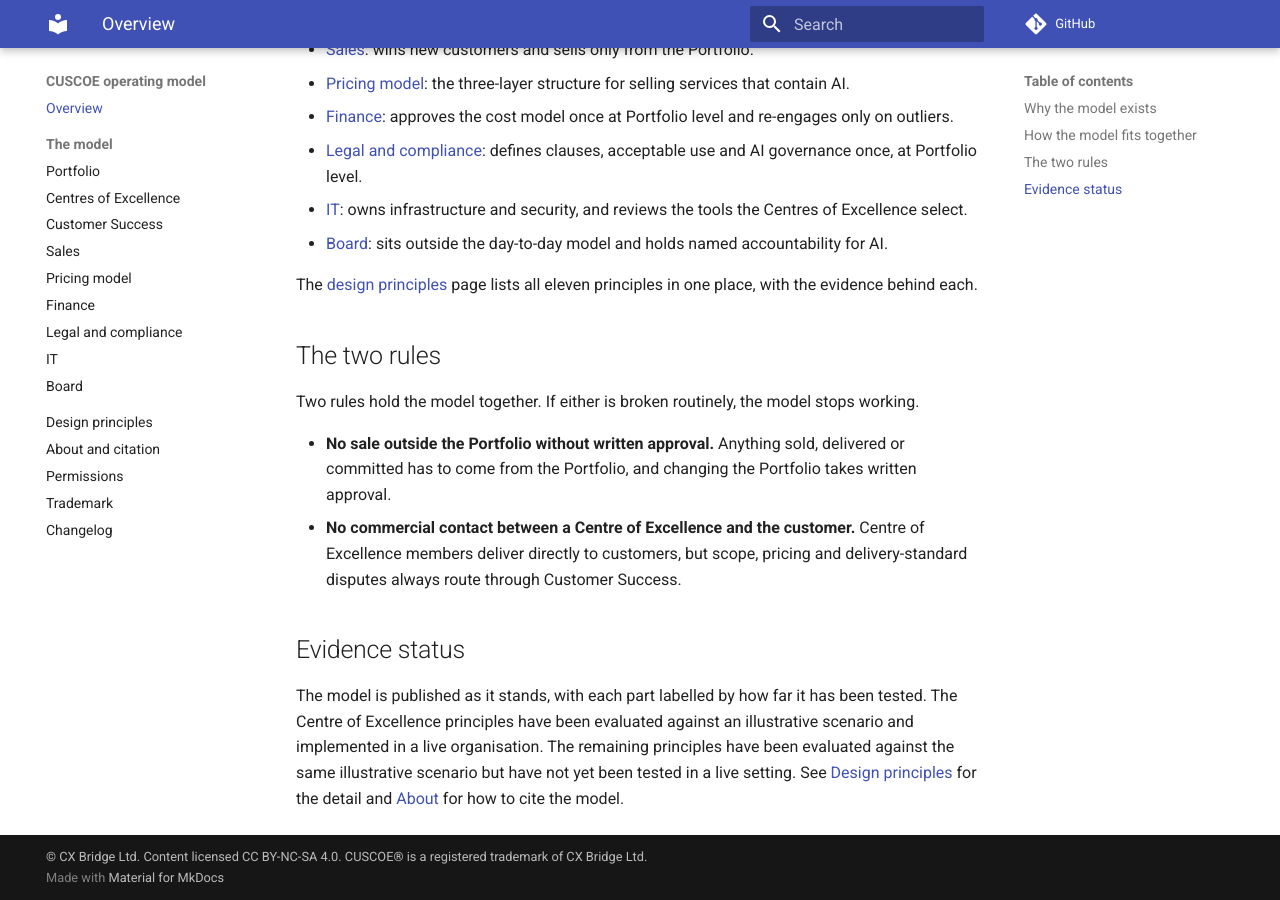
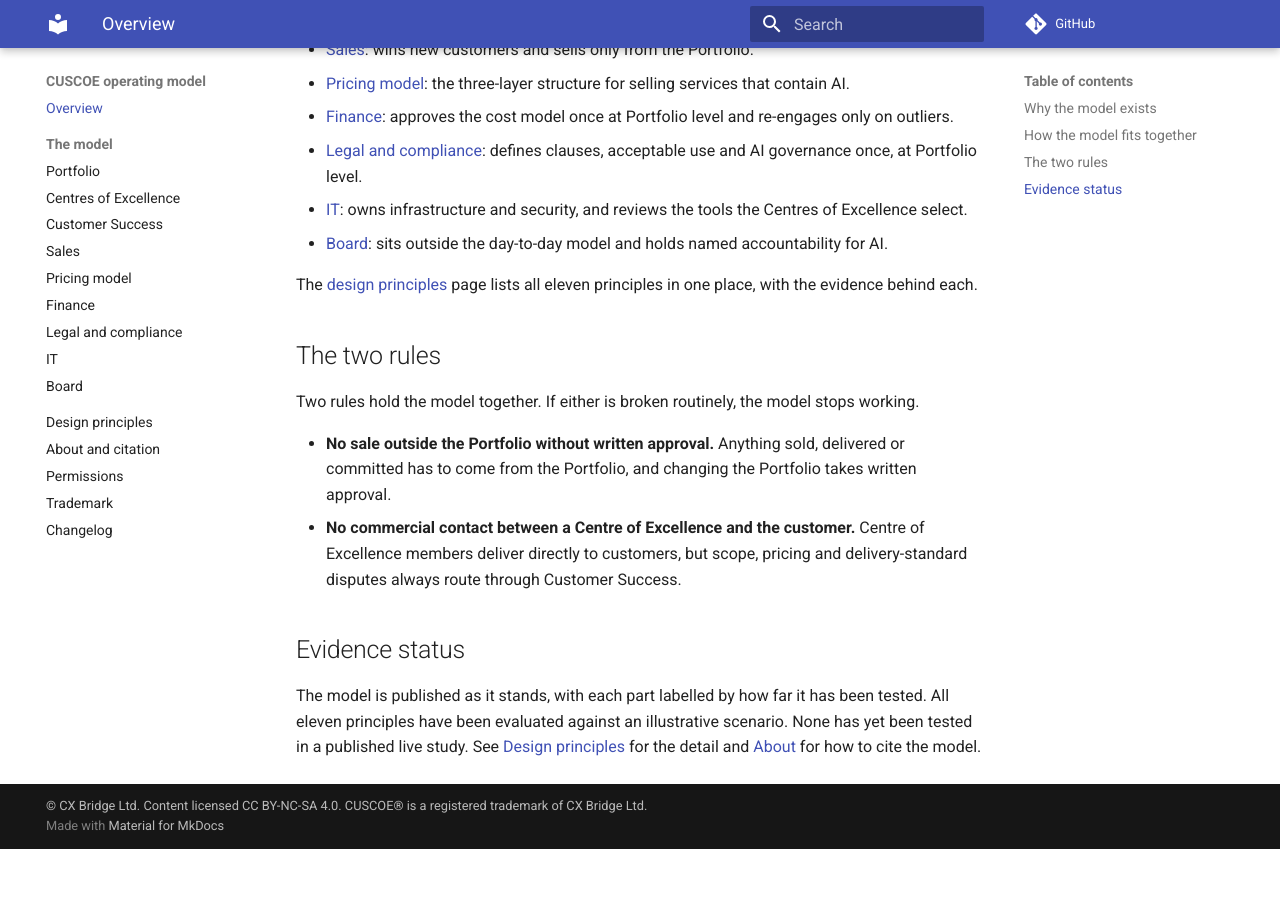
Before and after one commit to damian-cxbridge/cuscoe, an MkDocs documentation site: the page built from docs/index.md, in a window 1280 px wide and 900 px high, scrolled down 1113 px. Built offline with MkDocs 1.6.1 and Material for MkDocs 9.7.7, drawn with Linux system fonts in a browser that asks for light colours; comment, search, counter and statistics services are not loaded; after the commit the page ends 1962 px from its top, so only the background shows below that.

Commit message:
Clarify evidence status of Centre of Excellence principles
Updated evidence status to clarify testing of principles.

```diff
--- a/docs/index.md
+++ b/docs/index.md
@@ -35,4 +35,4 @@ Two rules hold the model together. If either is broken routinely, the model stop
 
 ## Evidence status
 
-The model is published as it stands, with each part labelled by how far it has been tested. The Centre of Excellence principles have been evaluated against an illustrative scenario and implemented in a live organisation. The remaining principles have been evaluated against the same illustrative scenario but have not yet been tested in a live setting. See [Design principles](principles.md) for the detail and [About](about.md) for how to cite the model.
+The model is published as it stands, with each part labelled by how far it has been tested. All eleven principles have been evaluated against an illustrative scenario. None has yet been tested in a published live study. See [Design principles](principles.md) for the detail and [About](about.md) for how to cite the model.
```
